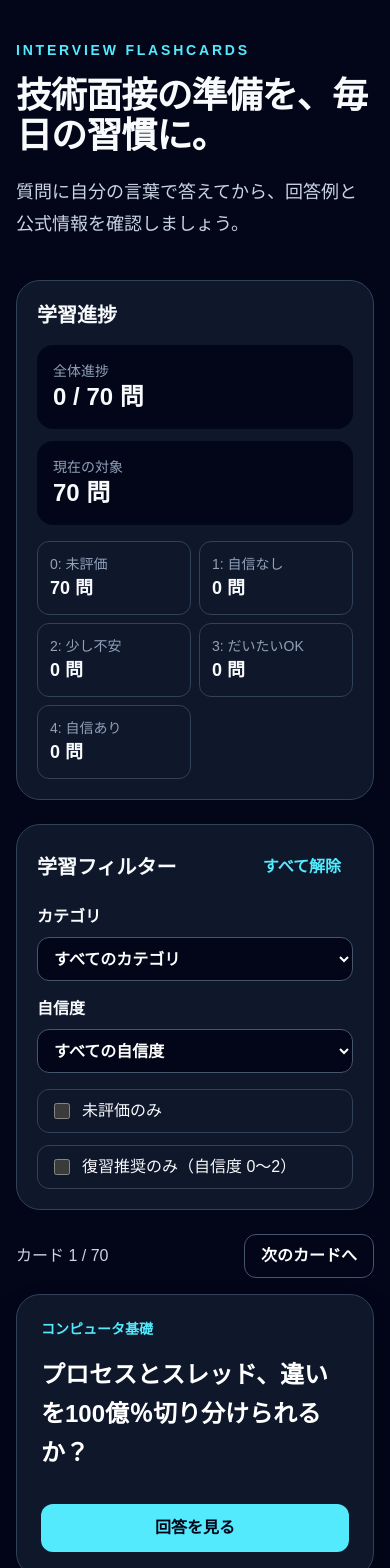
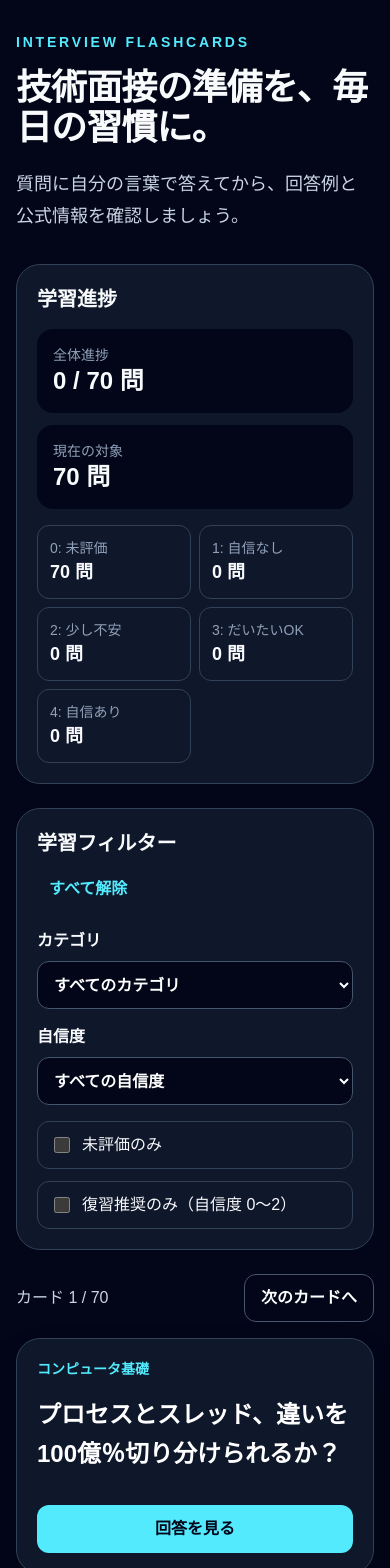
Before and after one commit to ysys1195/frontend-lab, a Next.js app in the folder apps/interview-flashcards/: page / in a window 390 px wide. Shown: the top 1568 px of the page. Built offline with nearby package versions, Linux system fonts and the light colour scheme.

Commit message:
feat(interview-flashcards): improve mobile accessibility

```diff
--- a/apps/interview-flashcards/src/app/page.tsx
+++ b/apps/interview-flashcards/src/app/page.tsx
@@ -3,13 +3,13 @@ import { interviewCards } from "@/data/interview-cards";
 
 export default function Home() {
   return (
-    <main className="min-h-screen bg-slate-950 px-4 py-10 text-slate-50 sm:px-6 sm:py-16">
+    <main className="min-h-screen min-w-0 bg-slate-950 px-4 py-8 text-slate-50 sm:px-6 sm:py-16">
       <div className="mx-auto w-full max-w-3xl">
-        <header className="mb-10">
+        <header className="mb-8 min-w-0 sm:mb-10">
           <p className="mb-4 text-sm font-semibold uppercase tracking-[0.2em] text-cyan-300">
             Interview Flashcards
           </p>
-          <h1 className="text-4xl font-bold tracking-tight sm:text-5xl">
+          <h1 className="break-words text-3xl font-bold tracking-tight min-[390px]:text-4xl sm:text-5xl">
             技術面接の準備を、毎日の習慣に。
           </h1>
           <p className="mt-5 text-lg leading-8 text-slate-300">
--- a/apps/interview-flashcards/src/components/FlashCardStudy.tsx
+++ b/apps/interview-flashcards/src/components/FlashCardStudy.tsx
@@ -46,15 +46,15 @@ export function FlashCardStudy({ cards }: FlashCardStudyProps) {
         onClear={() => updateFilters(initialCardFilters)}
       />
       {card ? (
-        <div>
-          <div className="mb-4 flex items-center justify-between gap-4">
+        <div className="min-w-0">
+          <div className="mb-4 flex flex-col items-start gap-3 min-[390px]:flex-row min-[390px]:items-center min-[390px]:justify-between min-[390px]:gap-4">
             <p className="font-medium text-slate-300" aria-live="polite">
               カード {safeIndex + 1} / {filteredCards.length}
             </p>
             <button
               type="button"
               onClick={goToNextCard}
-              className="min-h-11 rounded-xl border border-slate-600 px-4 py-2 font-semibold text-white transition hover:border-cyan-300 hover:text-cyan-200 focus-visible:outline-2 focus-visible:outline-offset-4 focus-visible:outline-cyan-300"
+              className="min-h-12 rounded-xl border border-slate-600 px-4 py-2 font-semibold text-white transition hover:border-cyan-300 hover:text-cyan-200 focus-visible:outline-2 focus-visible:outline-offset-4 focus-visible:outline-cyan-300"
             >
               次のカードへ
             </button>
@@ -75,7 +75,7 @@ export function FlashCardStudy({ cards }: FlashCardStudyProps) {
           <button
             type="button"
             onClick={() => updateFilters(initialCardFilters)}
-            className="mt-5 min-h-11 rounded-xl bg-cyan-300 px-5 py-2 font-bold text-slate-950 focus-visible:outline-2 focus-visible:outline-offset-4 focus-visible:outline-cyan-300"
+            className="mt-5 min-h-12 rounded-xl bg-cyan-300 px-5 py-2 font-bold text-slate-950 focus-visible:outline-2 focus-visible:outline-offset-4 focus-visible:outline-cyan-300"
           >
             フィルターをすべて解除
           </button>
--- a/apps/interview-flashcards/src/components/LearningProgressDashboard.tsx
+++ b/apps/interview-flashcards/src/components/LearningProgressDashboard.tsx
@@ -12,13 +12,13 @@ export function LearningProgressDashboard({ counts, totalCount, targetCount }: L
   const reviewedCount = totalCount - counts[0];
 
   return (
-    <section aria-labelledby="progress-heading" className="mb-6 rounded-3xl border border-slate-700 bg-slate-900 p-5 sm:p-6">
+    <section aria-labelledby="progress-heading" className="mb-6 min-w-0 rounded-3xl border border-slate-700 bg-slate-900 p-5 sm:p-6">
       <h2 id="progress-heading" className="text-xl font-bold">学習進捗</h2>
       <div className="mt-4 grid gap-3 sm:grid-cols-2">
         <p className="rounded-2xl bg-slate-950 p-4"><span className="block text-sm text-slate-400">全体進捗</span><strong className="text-2xl">{reviewedCount} / {totalCount} 問</strong></p>
         <p className="rounded-2xl bg-slate-950 p-4" aria-live="polite"><span className="block text-sm text-slate-400">現在の対象</span><strong className="text-2xl">{targetCount} 問</strong></p>
       </div>
-      <ul className="mt-4 grid grid-cols-2 gap-2 text-sm sm:grid-cols-5" aria-label="自信度の内訳">
+      <ul className="mt-4 grid grid-cols-1 gap-2 text-sm min-[390px]:grid-cols-2 sm:grid-cols-5" aria-label="自信度の内訳">
         {labels.map((label, confidence) => (
           <li key={label} className="rounded-xl border border-slate-700 p-3">
             <span className="block text-slate-400">{confidence}: {label}</span>
--- a/apps/interview-flashcards/src/components/StudyFilters.tsx
+++ b/apps/interview-flashcards/src/components/StudyFilters.tsx
@@ -18,35 +18,35 @@ type StudyFiltersProps = {
 
 export function StudyFilters({ filters, onChange, onClear }: StudyFiltersProps) {
   return (
-    <section aria-labelledby="filters-heading" className="rounded-3xl border border-slate-700 bg-slate-900 p-5 sm:p-6">
-      <div className="flex items-center justify-between gap-4">
+    <section aria-labelledby="filters-heading" className="min-w-0 rounded-3xl border border-slate-700 bg-slate-900 p-5 sm:p-6">
+      <div className="flex flex-col items-start gap-2 sm:flex-row sm:items-center sm:justify-between sm:gap-4">
         <h2 id="filters-heading" className="text-xl font-bold">学習フィルター</h2>
-        <button type="button" onClick={onClear} className="min-h-11 rounded-xl px-3 font-semibold text-cyan-300 hover:bg-slate-800 focus-visible:outline-2 focus-visible:outline-offset-2 focus-visible:outline-cyan-300">
+        <button type="button" onClick={onClear} className="min-h-12 rounded-xl px-3 font-semibold text-cyan-300 hover:bg-slate-800 focus-visible:outline-2 focus-visible:outline-offset-2 focus-visible:outline-cyan-300">
           すべて解除
         </button>
       </div>
       <div className="mt-4 grid gap-4 sm:grid-cols-2">
         <label className="grid gap-2 font-semibold">
           カテゴリ
-          <select value={filters.category} onChange={(event) => onChange({ ...filters, category: event.target.value as CardFilters["category"] })} className="min-h-11 rounded-xl border border-slate-600 bg-slate-950 px-3 text-white">
+          <select value={filters.category} onChange={(event) => onChange({ ...filters, category: event.target.value as CardFilters["category"] })} className="min-h-12 min-w-0 rounded-xl border border-slate-600 bg-slate-950 px-3 text-white">
             <option value="all">すべてのカテゴリ</option>
             {categories.map((category) => <option key={category.id} value={category.id}>{category.label}</option>)}
           </select>
         </label>
         <label className="grid gap-2 font-semibold">
           自信度
-          <select aria-label="自信度フィルター" value={filters.confidence} onChange={(event) => onChange({ ...filters, confidence: event.target.value === "all" ? "all" : Number(event.target.value) as Confidence })} className="min-h-11 rounded-xl border border-slate-600 bg-slate-950 px-3 text-white">
+          <select aria-label="自信度フィルター" value={filters.confidence} onChange={(event) => onChange({ ...filters, confidence: event.target.value === "all" ? "all" : Number(event.target.value) as Confidence })} className="min-h-12 min-w-0 rounded-xl border border-slate-600 bg-slate-950 px-3 text-white">
             <option value="all">すべての自信度</option>
             {confidenceOptions.map((option) => <option key={option.value} value={option.value}>{option.label}</option>)}
           </select>
         </label>
       </div>
       <div className="mt-4 grid gap-3 sm:grid-cols-2">
-        <label className="flex min-h-11 cursor-pointer items-center gap-3 rounded-xl border border-slate-700 px-4 py-2">
+        <label className="flex min-h-12 cursor-pointer items-center gap-3 rounded-xl border border-slate-700 px-4 py-2">
           <input type="checkbox" checked={filters.unreviewedOnly} onChange={(event) => onChange({ ...filters, unreviewedOnly: event.target.checked })} className="size-4 accent-cyan-300" />
           未評価のみ
         </label>
-        <label className="flex min-h-11 cursor-pointer items-center gap-3 rounded-xl border border-slate-700 px-4 py-2">
+        <label className="flex min-h-12 cursor-pointer items-center gap-3 rounded-xl border border-slate-700 px-4 py-2">
           <input type="checkbox" checked={filters.reviewRecommendedOnly} onChange={(event) => onChange({ ...filters, reviewRecommendedOnly: event.target.checked })} className="size-4 accent-cyan-300" />
           復習推奨のみ（自信度 0〜2）
         </label>
--- a/apps/interview-flashcards/src/components/flash-card/ConfidenceSelector.tsx
+++ b/apps/interview-flashcards/src/components/flash-card/ConfidenceSelector.tsx
@@ -22,7 +22,7 @@ export function ConfidenceSelector({
   return (
     <fieldset>
       <legend className="text-lg font-bold text-cyan-300">自信度</legend>
-      <div className="mt-3 grid gap-2 sm:grid-cols-2">
+      <div className="mt-3 grid gap-3 sm:grid-cols-2">
         {confidenceOptions.map((option) => {
           const inputId = `${cardId}-confidence-${option.value}`;
 
@@ -30,7 +30,7 @@ export function ConfidenceSelector({
             <label
               key={option.value}
               htmlFor={inputId}
-              className="flex min-h-11 cursor-pointer items-center gap-3 rounded-xl border border-slate-600 px-4 py-2 text-slate-100 transition has-checked:border-cyan-300 has-checked:bg-cyan-950 hover:border-cyan-300"
+              className="flex min-h-12 cursor-pointer items-center gap-3 rounded-xl border border-slate-600 px-4 py-2 text-slate-100 transition has-checked:border-cyan-300 has-checked:bg-cyan-950 hover:border-cyan-300"
             >
               <input
                 id={inputId}
--- a/apps/interview-flashcards/src/components/flash-card/FlashCard.tsx
+++ b/apps/interview-flashcards/src/components/flash-card/FlashCard.tsx
@@ -18,10 +18,22 @@ export function FlashCard({
   onConfidenceChange = () => undefined,
 }: FlashCardProps) {
   const [isAnswerVisible, setIsAnswerVisible] = useState(false);
+  const answerRegionId = `${card.id}-answer-region`;
 
   return (
-    <article className="rounded-3xl border border-slate-700 bg-slate-900 p-6 shadow-2xl sm:p-10">
-      <FlashCardFront card={card} onReveal={() => setIsAnswerVisible(true)} />
+    <article className="min-w-0 rounded-3xl border border-slate-700 bg-slate-900 p-5 shadow-2xl sm:p-10">
+      <FlashCardFront
+        card={card}
+        answerRegionId={answerRegionId}
+        isAnswerVisible={isAnswerVisible}
+        onToggle={() => setIsAnswerVisible((isVisible) => !isVisible)}
+      />
+      <div
+        id={answerRegionId}
+        role="region"
+        aria-labelledby={`${card.id}-answer`}
+        hidden={!isAnswerVisible}
+      >
         {isAnswerVisible ? (
           <FlashCardBack
             card={card}
@@ -29,6 +41,7 @@ export function FlashCard({
             onConfidenceChange={onConfidenceChange}
           />
         ) : null}
+      </div>
     </article>
   );
 }
--- a/apps/interview-flashcards/src/components/flash-card/FlashCardFront.tsx
+++ b/apps/interview-flashcards/src/components/flash-card/FlashCardFront.tsx
@@ -11,24 +11,33 @@ const categoryLabels: Record<InterviewCard["category"], string> = {
 
 type FlashCardFrontProps = {
   card: InterviewCard;
-  onReveal: () => void;
+  answerRegionId: string;
+  isAnswerVisible: boolean;
+  onToggle: () => void;
 };
 
-export function FlashCardFront({ card, onReveal }: FlashCardFrontProps) {
+export function FlashCardFront({
+  card,
+  answerRegionId,
+  isAnswerVisible,
+  onToggle,
+}: FlashCardFrontProps) {
   return (
-    <div>
+    <div className="min-w-0">
       <p className="text-sm font-semibold text-cyan-300">
         {categoryLabels[card.category]}
       </p>
-      <h2 className="mt-4 text-2xl font-bold leading-relaxed text-white sm:text-3xl">
+      <h2 className="mt-4 break-words text-2xl font-bold leading-relaxed text-white sm:text-3xl">
         {card.question}
       </h2>
       <button
         type="button"
-        onClick={onReveal}
-        className="mt-8 w-full rounded-xl bg-cyan-300 px-5 py-3 font-bold text-slate-950 transition hover:bg-cyan-200 focus-visible:outline-2 focus-visible:outline-offset-4 focus-visible:outline-cyan-300 sm:w-auto"
+        aria-controls={answerRegionId}
+        aria-expanded={isAnswerVisible}
+        onClick={onToggle}
+        className="mt-8 min-h-12 w-full rounded-xl bg-cyan-300 px-5 py-3 font-bold text-slate-950 transition hover:bg-cyan-200 focus-visible:outline-2 focus-visible:outline-offset-4 focus-visible:outline-cyan-300 sm:w-auto"
       >
-        回答を見る
+        {isAnswerVisible ? "回答を閉じる" : "回答を見る"}
       </button>
     </div>
   );
```
Also changed, not shown: apps/interview-flashcards/src/app/globals.css (+21 -0 lines), apps/interview-flashcards/src/components/flash-card/FlashCardBack.tsx (+5 -5 lines), 2 other files (tests, documents, lock files or other folders). Lines whose indentation alone changed are shown as unchanged.
